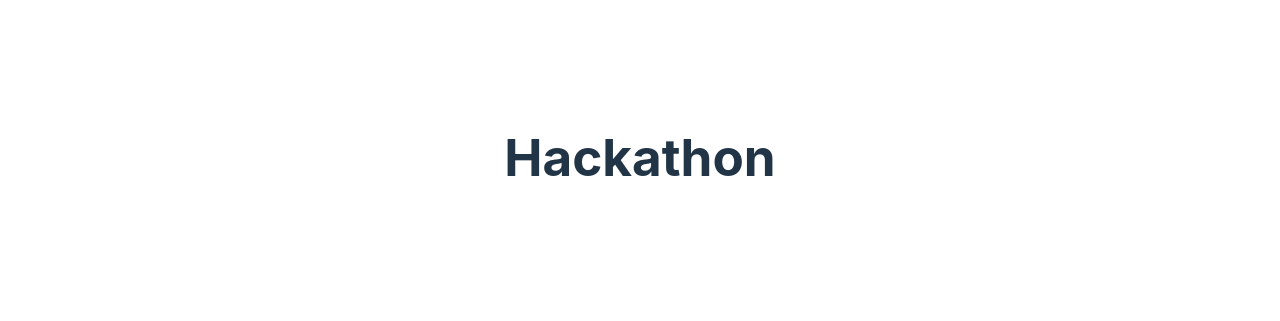
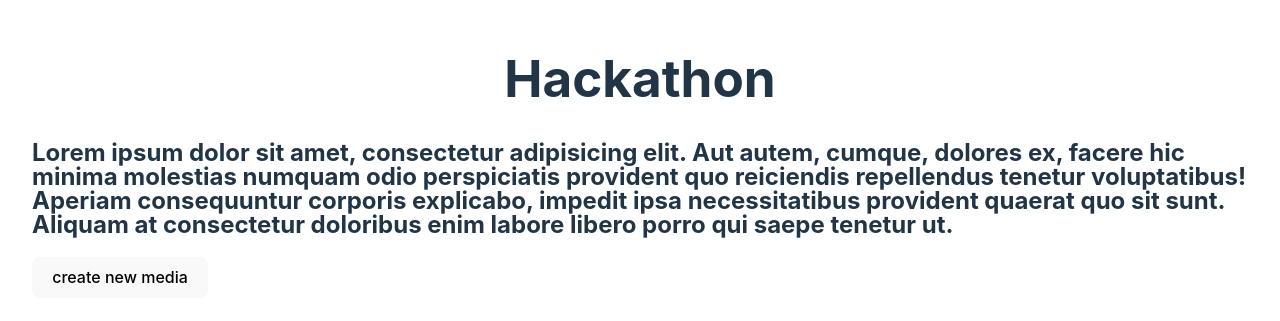
Before and after one commit to GiorgiMazm/Hackathon, a Vue app in the folder Frontend/: page / in a window 1280 px wide. Shown: the part 243-564 px from the top of the page. Built offline with nearby package versions, Linux system fonts and the light colour scheme.

Commit message:
small edit

```diff
--- a/Frontend/src/App.vue
+++ b/Frontend/src/App.vue
@@ -4,8 +4,15 @@ import HelloWorld from './components/HelloWorld.vue'</script>
 <template>
   <div>
     <HelloWorld msg="Hackathon"/>
+    <h2>Lorem ipsum dolor sit amet, consectetur adipisicing elit. Aut autem, cumque, dolores ex, facere hic minima
+      molestias numquam odio perspiciatis provident quo reiciendis repellendus tenetur voluptatibus! Aperiam
+      consequuntur corporis explicabo,
+      impedit ipsa necessitatibus provident quaerat quo sit sunt. Aliquam at consectetur doloribus enim labore libero
+      porro qui saepe tenetur ut.</h2>
 
+    <button>create new media</button>
   </div>
+
 </template>
 
 <style scoped>
--- a/Frontend/src/components/HelloWorld.vue
+++ b/Frontend/src/components/HelloWorld.vue
@@ -7,6 +7,7 @@ defineProps({
 
 <template>
   <h1>{{ msg }}</h1>
+
 </template>
 
 <style scoped>
--- a/Frontend/src/style.css
+++ b/Frontend/src/style.css
@@ -20,6 +20,7 @@ a {
     color: #646cff;
     text-decoration: inherit;
 }
+
 a:hover {
     color: #535bf2;
 }
@@ -29,6 +30,7 @@ a {
     color: #646cff;
     text-decoration: inherit;
 }
+
 a:hover {
     color: #535bf2;
 }
@@ -44,6 +46,7 @@ body {
 h1 {
     font-size: 3.2em;
     line-height: 1.1;
+    text-align: center;
 }
 
 button {
@@ -57,9 +60,11 @@ button {
     cursor: pointer;
     transition: border-color 0.25s;
 }
+
 button:hover {
     border-color: #646cff;
 }
+
 button:focus,
 button:focus-visible {
     outline: 4px auto -webkit-focus-ring-color;
@@ -73,7 +78,6 @@ button:focus-visible {
     max-width: 1280px;
     margin: 0 auto;
     padding: 2rem;
-  text-align: center;
 }
 
 @media (prefers-color-scheme: light) {
@@ -81,9 +85,11 @@ button:focus-visible {
         color: #213547;
         background-color: #ffffff;
     }
+
     a:hover {
         color: #747bff;
     }
+
     button {
         background-color: #f9f9f9;
     }
```
Lines whose indentation alone changed are shown as unchanged.
